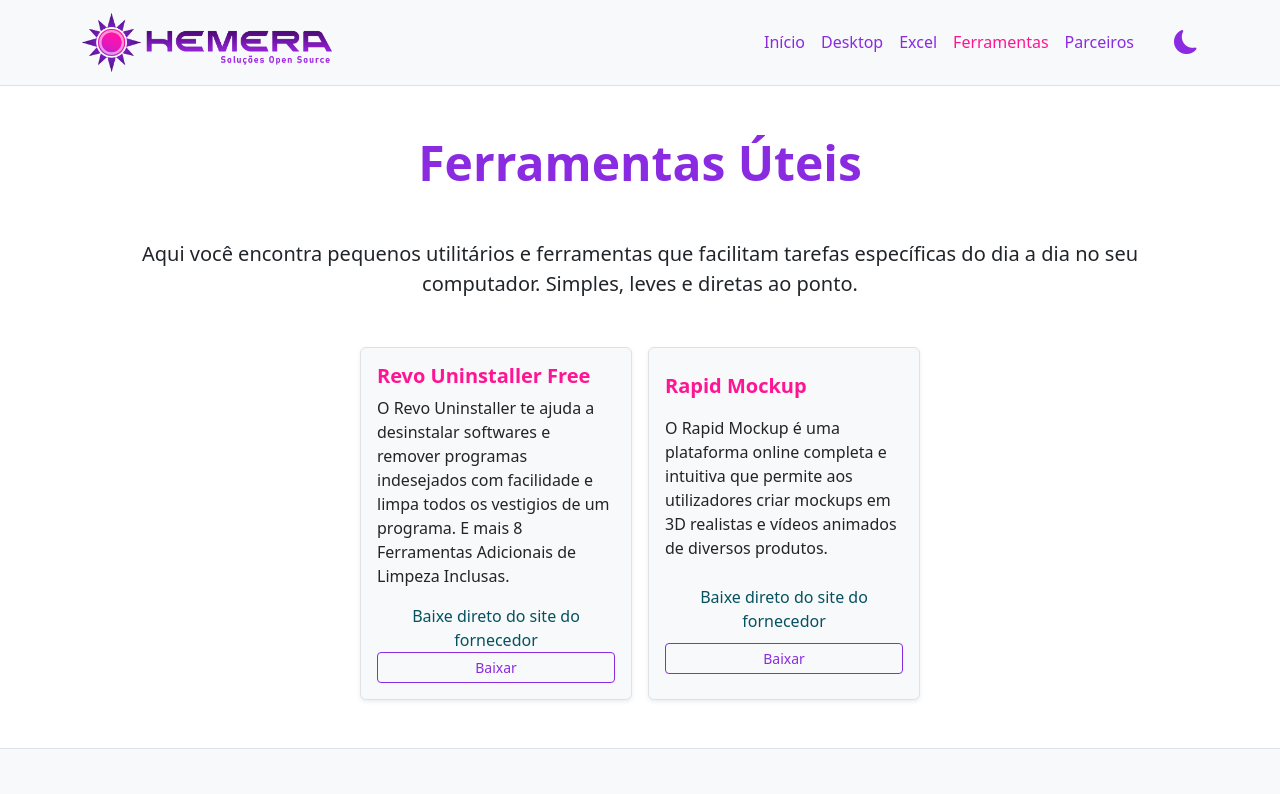
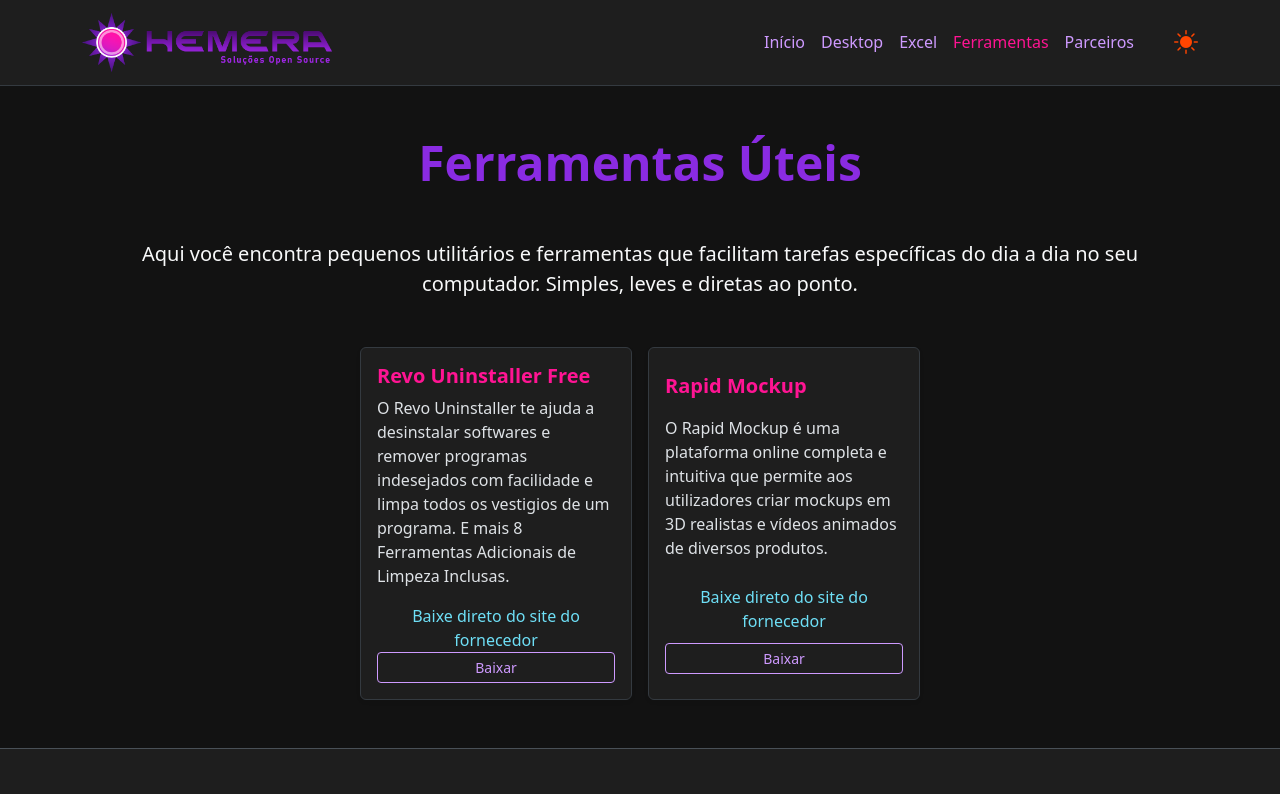
Before and after one commit to flaviobaptista/Hemera, a plain HTML site: page ferramentas-uteis.html in a window 1280 px wide. Both pictures are taken after a click on the icon 1186 px from the left and 42 px from the top of the page. Shown: the top 794 px of the page. Drawn offline with nearby package versions, Linux system fonts and the light colour scheme.

Commit message:
Modify Theme

```diff
--- a/ferramentas-uteis.html
+++ b/ferramentas-uteis.html
@@ -23,7 +23,7 @@
   <link rel="android-chrome" type="image/png" sizes="512x512" href="img/favicon/android-chrome-512x512.png">
 </head>
 
-<body data-bs-theme="light">
+<body data-bs-theme="dark">
 
   <!-- Navbar com Offcanvas para Mobile -->
   <nav class="navbar navbar-expand-lg sticky-top">
--- a/js/script.js
+++ b/js/script.js
@@ -17,14 +17,14 @@ document.addEventListener('DOMContentLoaded', () => {
     };
 
     // Verifica o tema salvo no localStorage ou usa 'dark' como padrão
-    const savedTheme = localStorage.getItem('theme') || 'dark';
+    const savedTheme = localStorage.getItem('theme') || 'light';
     applyTheme(savedTheme);
 
     // Adiciona o listener de clique no botão de toggle
     if (themeToggle) {
         themeToggle.addEventListener('click', () => {
             const currentTheme = body.getAttribute('data-bs-theme');
-            const newTheme = currentTheme === 'light' ? 'dark' : 'light';
+            const newTheme = currentTheme === 'dark' ? 'light' : 'dark';
             applyTheme(newTheme);
         });
     }
```
Also changed, not shown: index.html (+1 -1 lines), parceiros.html (+1 -1 lines), planilhas-excel.html (+1 -1 lines), programas-desktop.html (+1 -1 lines).
